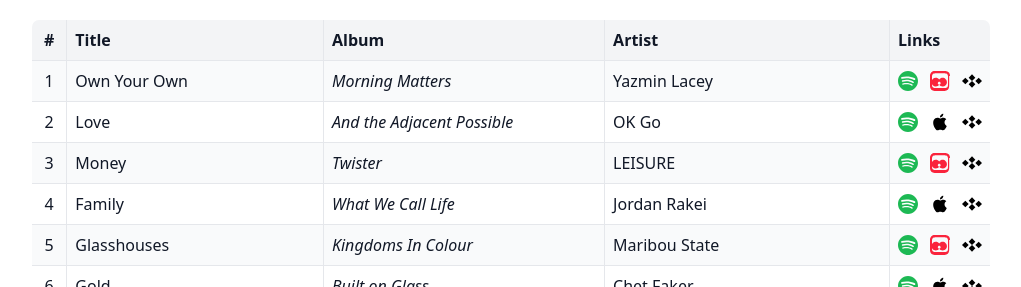
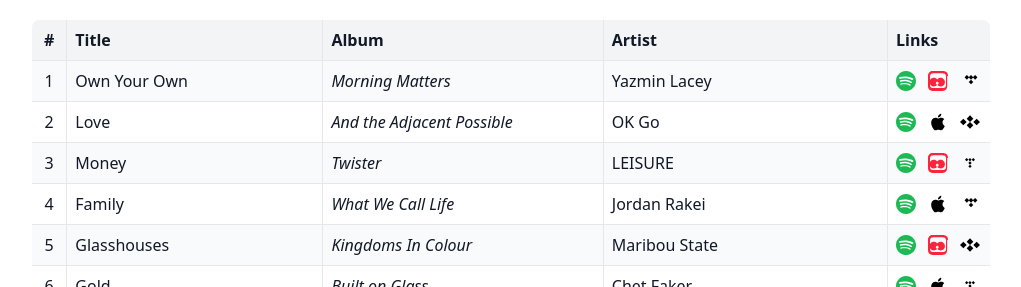
Before and after one commit to tippi-fifestarr/poem-playlist, a Next.js app: page / in a window 1280 px wide. Shown: the part 513-800 px from the top of the page, without its empty margins (129-1150 px from the left). Built offline with nearby package versions, Linux system fonts and the light colour scheme.

Commit message:
tidal better icon

```diff
--- a/components/PlaylistPoem.tsx
+++ b/components/PlaylistPoem.tsx
@@ -110,9 +110,29 @@ export default function PlaylistPoem() {
                     className="hover:opacity-70 transition-opacity"
                     title="Listen on Tidal"
                   >
-                    <svg width="20" height="20" viewBox="0 0 24 24" fill="#000000">
-                      <path d="M12.012 3.992L8.008 7.996 12.012 12l4.004-4.004-4.004-4.004zm0 8.016L8.008 16.012 12.012 20.016l4.004-4.004-4.004-4.004zM4.004 7.996L0 12l4.004 4.004L8.008 12 4.004 7.996zM20.016 7.996L16.012 12l4.004 4.004L24.02 12l-4.004-4.004z"/>
-                    </svg>
+                    {(track.order - 1) % 3 === 0 ? (
+                      // Every 3rd track starting with #1: T-shaped icon without bottom diamond (bigger)
+                      <svg width="22" height="22" viewBox="0 0 24 24" fill="#000000">
+                        <path d="M5 8L7.5 5.5L10 8L7.5 10.5L5 8z"/>
+                        <path d="M9.5 8L12 5.5L14.5 8L12 10.5L9.5 8z"/>
+                        <path d="M14 8L16.5 5.5L19 8L16.5 10.5L14 8z"/>
+                        <path d="M9.5 13L12 10.5L14.5 13L12 15.5L9.5 13z"/>
+                      </svg>
+                    ) : track.order % 3 === 0 ? (
+                      // Every 3rd track (3, 6, 9, etc.): Full T-shaped Tidal icon
+                      <svg width="20" height="20" viewBox="0 0 24 24" fill="#000000">
+                        <path d="M6 8L8 6L10 8L8 10L6 8z"/>
+                        <path d="M10 8L12 6L14 8L12 10L10 8z"/>
+                        <path d="M14 8L16 6L18 8L16 10L14 8z"/>
+                        <path d="M10 12L12 10L14 12L12 14L10 12z"/>
+                        <path d="M10 16L12 14L14 16L12 18L10 16z"/>
+                      </svg>
+                    ) : (
+                      // All other tracks: Circular diamond Tidal icon
+                      <svg width="20" height="20" viewBox="0 0 24 24" fill="#000000">
+                        <path d="M12.012 3.992L8.008 7.996 12.012 12l4.004-4.004-4.004-4.004zm0 8.016L8.008 16.012 12.012 20.016l4.004-4.004-4.004-4.004zM4.004 7.996L0 12l4.004 4.004L8.008 12 4.004 7.996zM20.016 7.996L16.012 12l4.004 4.004L24.02 12l-4.004-4.004z"/>
+                      </svg>
+                    )}
                   </a>
                 </div>
               </td>
```
